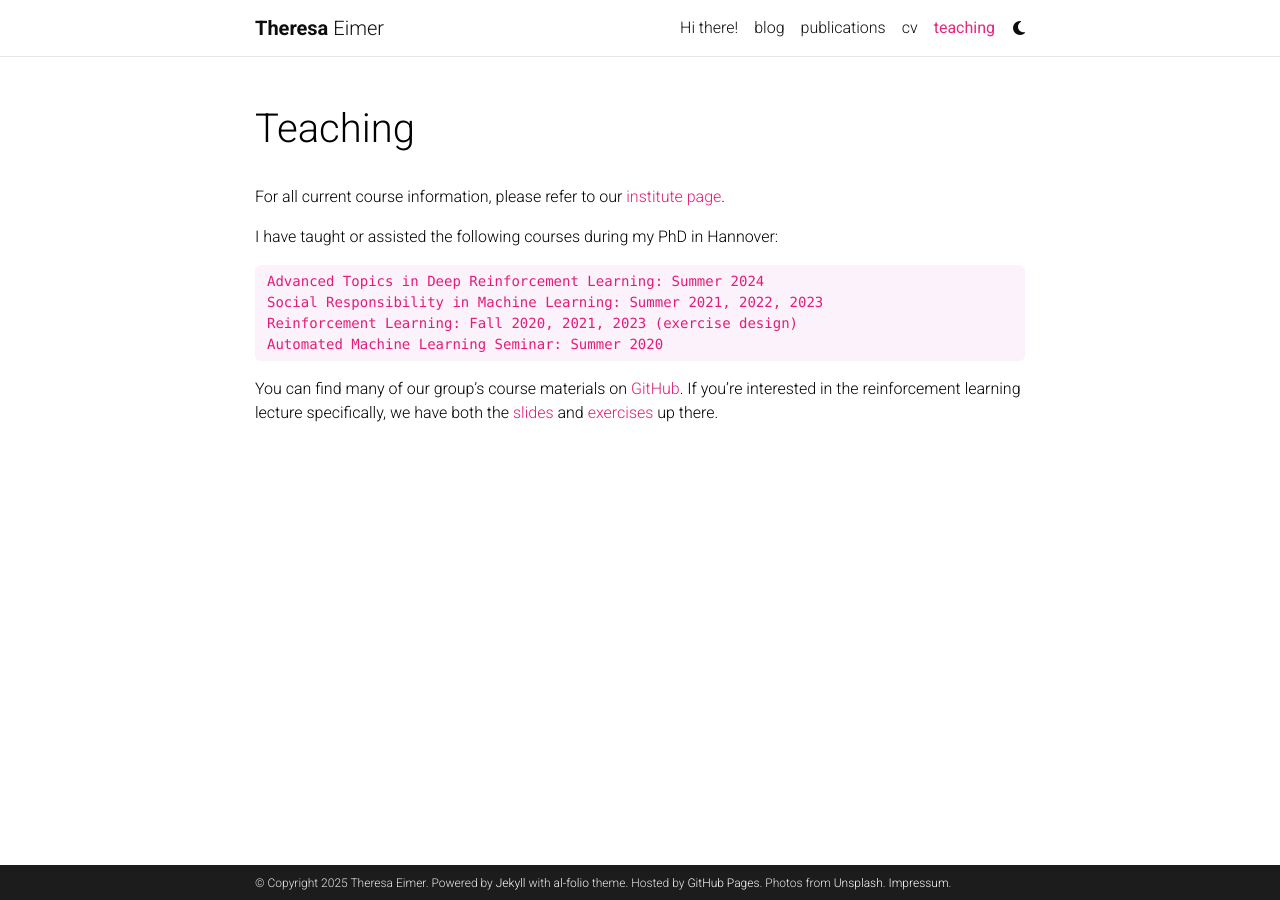
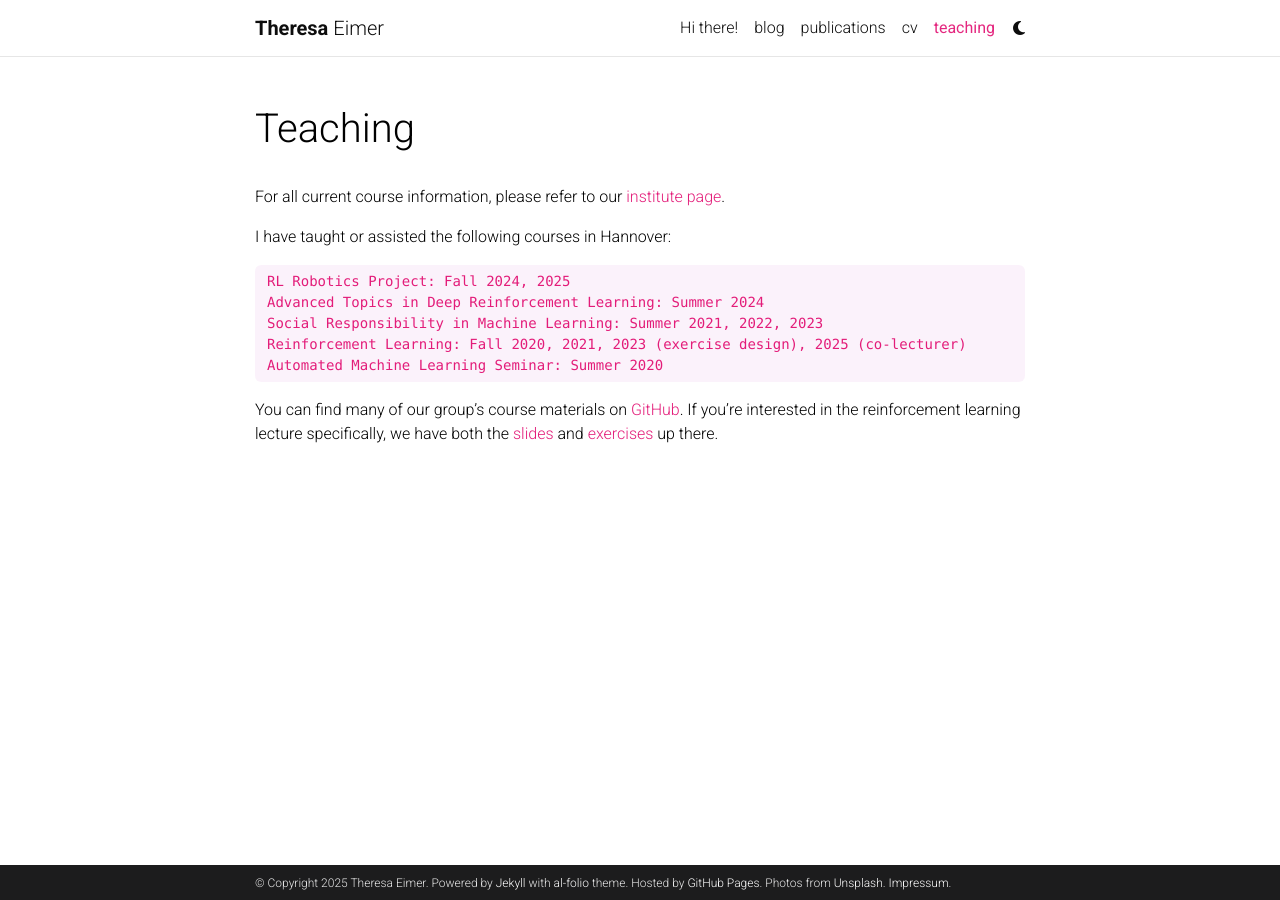
Before and after one commit to TheEimer/theeimer.github.io, a Jekyll site: the page built from _pages/teaching.md, in a window 1280 px wide. Built offline with Jekyll 4.4.1, drawn with Linux system fonts in a browser that asks for light colours; comment, search, counter and statistics services are not loaded; a style sheet for code colours, icons or effects is not loaded.

Commit message:
Update teaching
Updated course information and added co-lecturer for Reinforcement Learning.

```diff
--- a/_pages/teaching.md
+++ b/_pages/teaching.md
@@ -8,11 +8,12 @@ nav_order: 5
 
 For all current course information, please refer to our [institute page](https://www.ai.uni-hannover.de/de/lehre/lehrveranstaltungen).
 
-I have taught or assisted the following courses during my PhD in Hannover:
+I have taught or assisted the following courses in Hannover:
 
+    RL Robotics Project: Fall 2024, 2025
     Advanced Topics in Deep Reinforcement Learning: Summer 2024
     Social Responsibility in Machine Learning: Summer 2021, 2022, 2023
-    Reinforcement Learning: Fall 2020, 2021, 2023 (exercise design)
+    Reinforcement Learning: Fall 2020, 2021, 2023 (exercise design), 2025 (co-lecturer)
     Automated Machine Learning Seminar: Summer 2020
 
 You can find many of our group's course materials on [GitHub](https://github.com/automl-edu).
```
